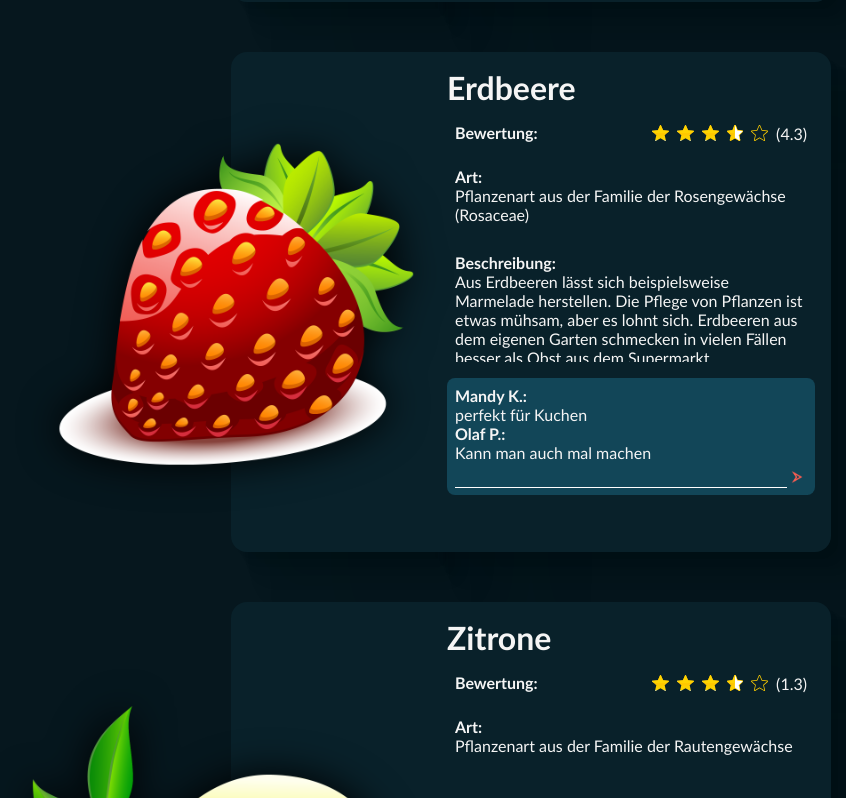
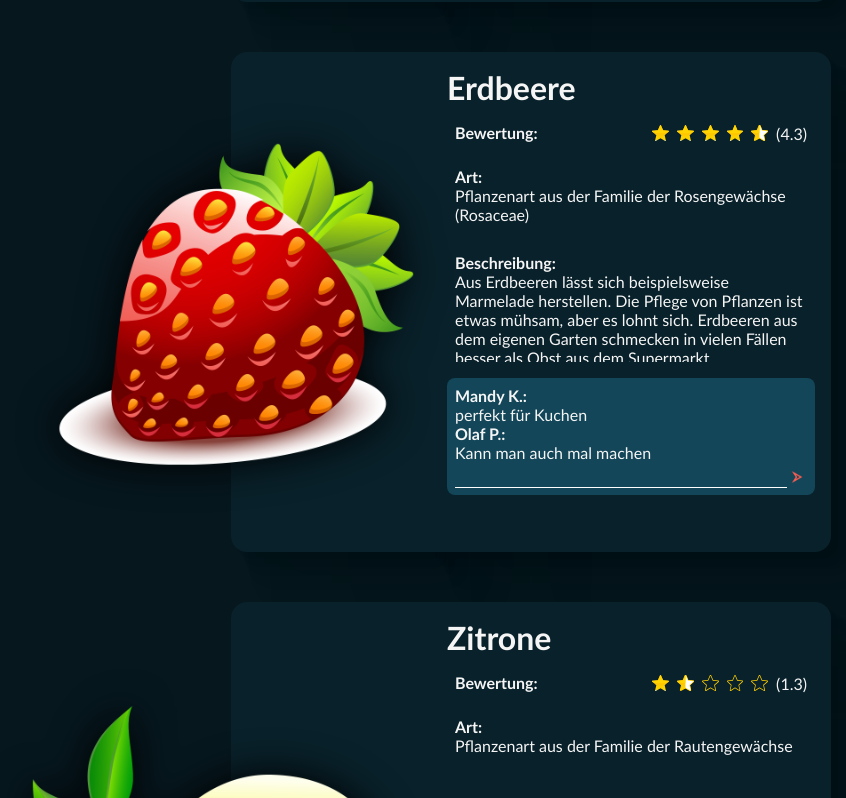
Before and after one commit to Andre-Gross/DAfruits, an Angular app: page / in a window 1280 px wide. Shown: the part 1762-2560 px from the top of the page, without its empty margins (209-1055 px from the left). Built offline with nearby package versions, Linux system fonts and the light colour scheme.

Commit message:
feat(fruitlist): display matching stars for rating

```diff
--- a/src/app/fruitlist/fruitlist.html
+++ b/src/app/fruitlist/fruitlist.html
@@ -11,11 +11,15 @@
                 <div>
                     <p><b>Bewertung:</b></p>
                     <div>
-                        <img src="./assets/img/stars/star.svg" alt="" srcset="">
-                        <img src="./assets/img/stars/star.svg" alt="" srcset="">
-                        <img src="./assets/img/stars/star.svg" alt="" srcset="">
-                        <img src="./assets/img/stars/star-half.svg" alt="" srcset="">
-                        <img src="./assets/img/stars/star-empty.svg" alt="" srcset="">
+                        @for(count of [0, 1, 2, 3, 4]; track fruitlist) {
+                            @if (item.stars < count + 0.25) {
+                                <img src="./assets/img/stars/star-empty.svg" alt="" srcset="">
+                            } @else if (item.stars < count + 0.75){
+                                <img src="./assets/img/stars/star-half.svg" alt="" srcset="">
+                            } @else {
+                                <img src="./assets/img/stars/star.svg" alt="" srcset="">
+                            }
+                        }
                         <p>({{item.stars}})</p>
                     </div>
                 </div>
```
